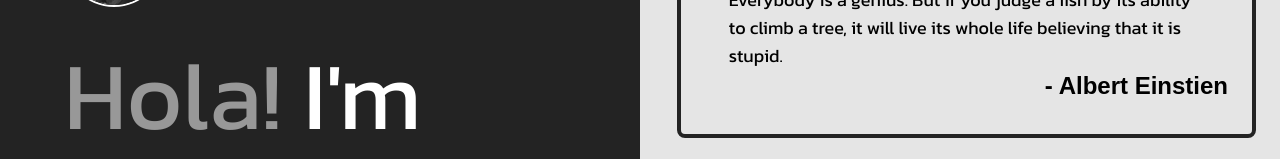
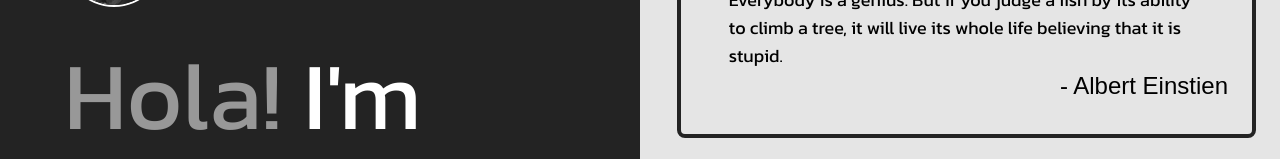
Before and after one commit to Arijit15122002/Portfolio, a React (Vite) app in the folder Frontend/: page / in a window 1280 px wide. Shown: the part 294-453 px from the top of the page. Built offline with nearby package versions, Linux system fonts and the light colour scheme; a web font is replaced by a local one.

Commit message:
Skillpage seems to be done

```diff
--- a/Frontend/src/components/DifferentView.jsx
+++ b/Frontend/src/components/DifferentView.jsx
@@ -168,7 +168,7 @@ function MobileView () {
                         </div>
                     </div>
 
-                <div className='w-full max-w-[400px] h-auto bg-[#f6f6f6] dark:bg-[#232323] rounded-3xl p-2 flex flex-col my-4'>
+                <div className='w-full max-w-[400px] h-auto bg-[#f6f6f6] dark:bg-[#232323] rounded-3xl p-2 flex flex-col'>
                         <div className='flex flex-row items-center gap-3'>
                             <div className=' bg-[#0d84ec] inline-block rounded-2xl p-3'>
                             <svg fill='#ffffff' version="1.1" xmlns="http://www.w3.org/2000/svg" xmlns:xlink="http://www.w3.org/1999/xlink"  width="30px"
@@ -192,7 +192,7 @@ function MobileView () {
                         </div>
                     </div>
 
-                <div className='w-full max-w-[400px] h-auto bg-[#f6f6f6] dark:bg-[#232323] rounded-3xl p-2 flex flex-col my-4'>
+                <div className='w-full max-w-[400px] h-auto bg-[#f6f6f6] dark:bg-[#232323] rounded-3xl p-2 flex flex-col'>
                         <div className='flex flex-row items-center gap-3'>
                             <div className=' bg-[#f5f52e] inline-block rounded-2xl p-3'>
                             <svg fill='#232323'  version="1.1" xmlns="http://www.w3.org/2000/svg" xmlns:xlink="http://www.w3.org/1999/xlink"  width="30px"
--- a/Frontend/src/pages/Homescreen.jsx
+++ b/Frontend/src/pages/Homescreen.jsx
@@ -36,7 +36,7 @@ return (
 					</div>
 				</div>
 			</div>
-			<div className='h-[100vh] md:h-full md:w-[49%] flex flex-col items-center justify-center px-6'>
+			<div className='h-[100vh] md:h-auto md:w-[49%] flex flex-col items-center justify-center px-6'>
 				<div className='h-auto w-full flex flex-col items-start '>
 					<div className=' mb-[-4px] bg-[#232323] dark:bg-[#cccccc] text-md px-4 py-2 radio text-white dark:text-[#232323] rounded-t-xl'>One of my favprite quotes: </div>
 					<div className='border-4 border-[#232323] rounded-lg rounded-tl-none dark:border-[rgb(204,204,204)] px-6 py-8'>
@@ -44,7 +44,7 @@ return (
 						<div className='px-6 text-lg kanit dark:text-[#dddddd] mt-4'>
 							Everybody is a genius. But if you judge a fish by its ability to climb a tree, it will live its whole life believing that it is stupid.
 						</div>
-						<div className='text-2xl protest dark:text-white font-extrabold flex justify-end'>
+						<div className='text-2xl protest dark:text-white flex justify-end'>
 							- Albert Einstien
 						</div>
 					</div>
```
